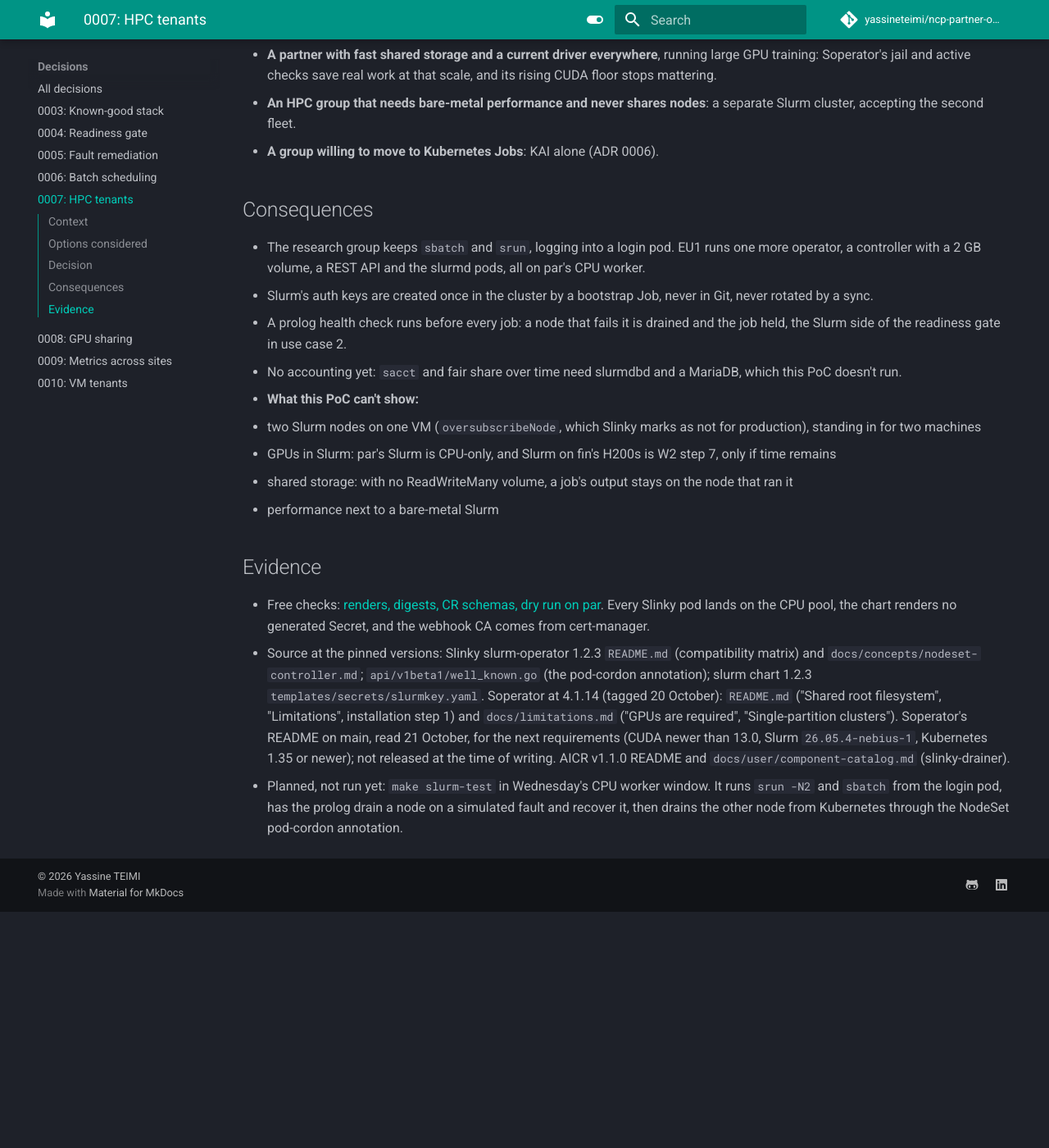
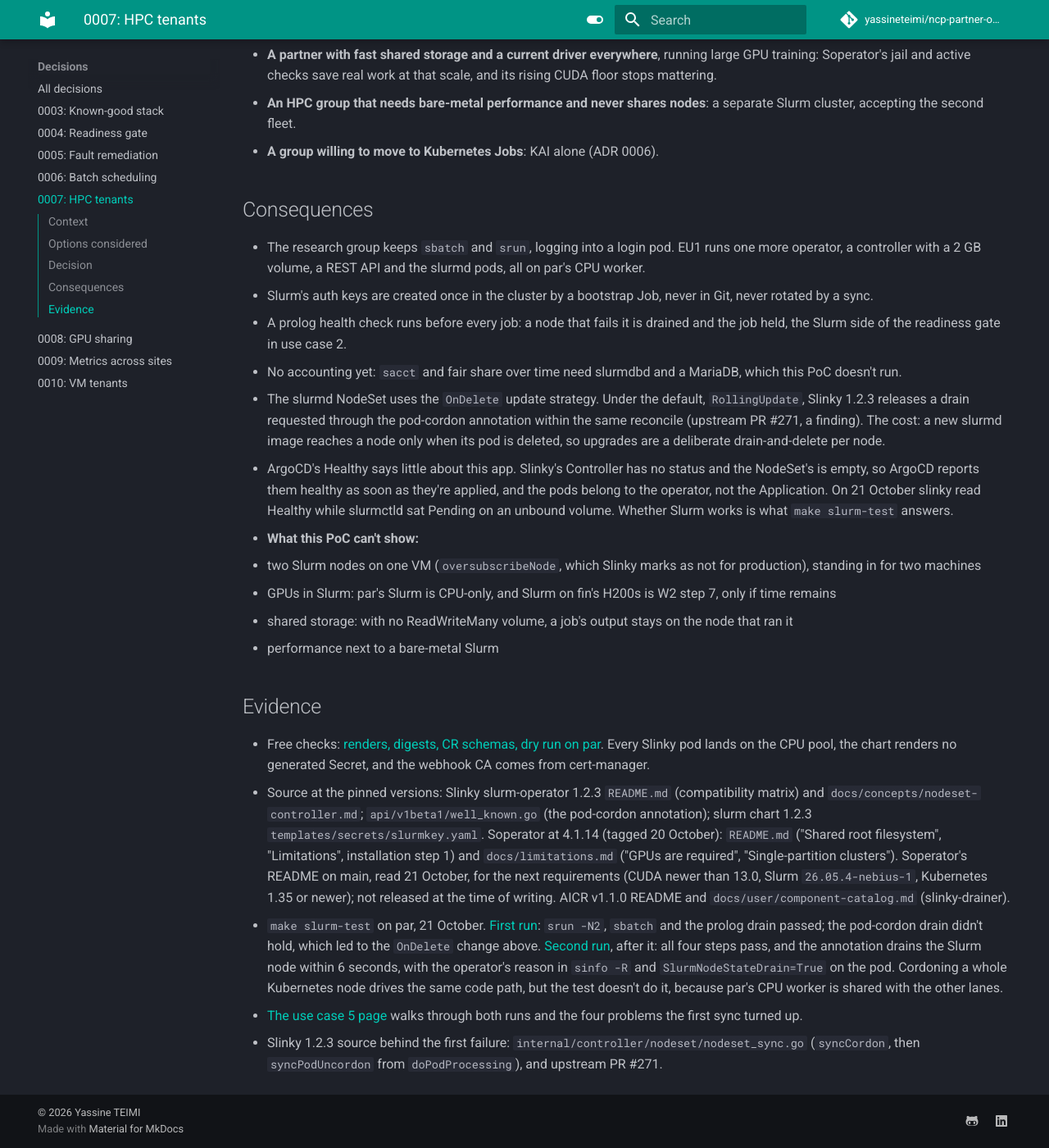
Before and after one commit to yassineteimi/ncp-partner-onboarding, an MkDocs documentation site: the page built from docs/adr/0007-hpc-tenants-slurm.md, in a window 1280 px wide and 1400 px high, scrolled down 1543 px. Shown: the whole window at 82% size. Built offline with MkDocs 1.6.1 and Material for MkDocs 9.7.7, drawn with Linux system fonts in a browser that asks for light colours; comment, search, counter and statistics services are not loaded; before the commit the page ends 2655 px from its top, so only the background shows below that.

Commit message:
Use case 5 page, and ADR 0007's evidence from par
docs/21-hpc-slinky.md: what runs, both slurm-test runs, and the four
problems the first sync turned up (storage class, ArgoCD's Healthy,
the pod-cordon drain under RollingUpdate, leader election).

```diff
--- a/docs/adr/0007-hpc-tenants-slurm.md
+++ b/docs/adr/0007-hpc-tenants-slurm.md
@@ -36,6 +36,8 @@
 - Slurm's auth keys are created once in the cluster by a bootstrap Job, never in Git, never rotated by a sync.
 - A prolog health check runs before every job: a node that fails it is drained and the job held, the Slurm side of the readiness gate in use case 2.
 - No accounting yet: `sacct` and fair share over time need slurmdbd and a MariaDB, which this PoC doesn't run.
+- The slurmd NodeSet uses the `OnDelete` update strategy. Under the default, `RollingUpdate`, Slinky 1.2.3 releases a drain requested through the pod-cordon annotation within the same reconcile (upstream PR #271, a finding). The cost: a new slurmd image reaches a node only when its pod is deleted, so upgrades are a deliberate drain-and-delete per node.
+- ArgoCD's Healthy says little about this app. Slinky's Controller has no status and the NodeSet's is empty, so ArgoCD reports them healthy as soon as they're applied, and the pods belong to the operator, not the Application. On 21 October slinky read Healthy while slurmctld sat Pending on an unbound volume. Whether Slurm works is what `make slurm-test` answers.
 - **What this PoC can't show:**
   - two Slurm nodes on one VM (`oversubscribeNode`, which Slinky marks as not for production), standing in for two machines
   - GPUs in Slurm: par's Slurm is CPU-only, and Slurm on fin's H200s is W2 step 7, only if time remains
@@ -46,4 +48,6 @@
 
 - Free checks: [renders, digests, CR schemas, dry run on par](../artifacts/scheduling/free-checks-20261021T065628Z.txt). Every Slinky pod lands on the CPU pool, the chart renders no generated Secret, and the webhook CA comes from cert-manager.
 - Source at the pinned versions: Slinky slurm-operator 1.2.3 `README.md` (compatibility matrix) and `docs/concepts/nodeset-controller.md`; `api/v1beta1/well_known.go` (the pod-cordon annotation); slurm chart 1.2.3 `templates/secrets/slurmkey.yaml`. Soperator at 4.1.14 (tagged 20 October): `README.md` ("Shared root filesystem", "Limitations", installation step 1) and `docs/limitations.md` ("GPUs are required", "Single-partition clusters"). Soperator's README on main, read 21 October, for the next requirements (CUDA newer than 13.0, Slurm `26.05.4-nebius-1`, Kubernetes 1.35 or newer); not released at the time of writing. AICR v1.1.0 README and `docs/user/component-catalog.md` (slinky-drainer).
-- Planned, not run yet: `make slurm-test` in Wednesday's CPU worker window. It runs `srun -N2` and `sbatch` from the login pod, has the prolog drain a node on a simulated fault and recover it, then drains the other node from Kubernetes through the NodeSet pod-cordon annotation.
+- `make slurm-test` on par, 21 October. [First run](../artifacts/scheduling/slurm-par-20261021T115447Z.txt): `srun -N2`, `sbatch` and the prolog drain passed; the pod-cordon drain didn't hold, which led to the `OnDelete` change above. [Second run](../artifacts/scheduling/slurm-par-20261021T121647Z.txt), after it: all four steps pass, and the annotation drains the Slurm node within 6 seconds, with the operator's reason in `sinfo -R` and `SlurmNodeStateDrain=True` on the pod. Cordoning a whole Kubernetes node drives the same code path, but the test doesn't do it, because par's CPU worker is shared with the other lanes.
+- [The use case 5 page](../21-hpc-slinky.md) walks through both runs and the four problems the first sync turned up.
+- Slinky 1.2.3 source behind the first failure: `internal/controller/nodeset/nodeset_sync.go` (`syncCordon`, then `syncPodUncordon` from `doPodProcessing`), and upstream PR #271.
```
Also changed, not shown: docs/21-hpc-slinky.md (added, +70 -0 lines).
